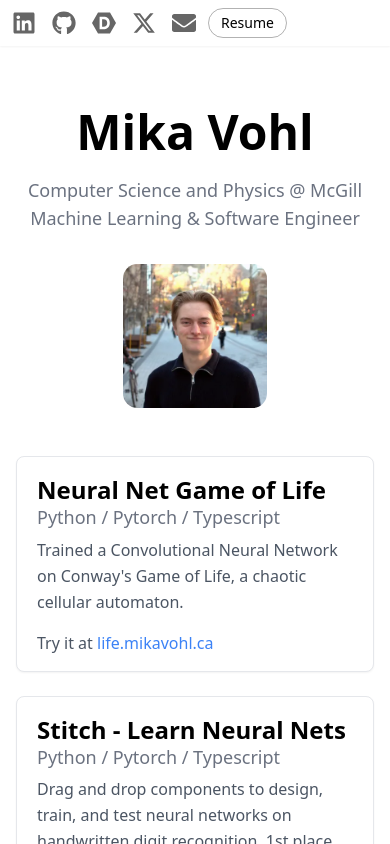
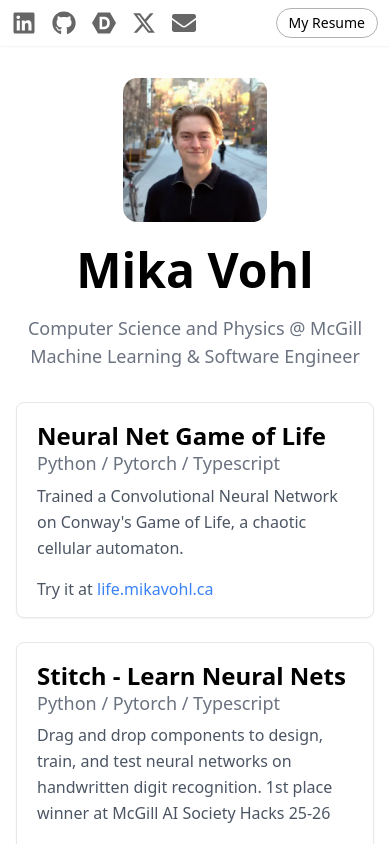
Before and after one commit to MikaVohl/mikavohl.github.io, a React (Vite) app: page / in a window 390 px wide. Shown: the top 844 px of the page. Built offline with nearby package versions, Linux system fonts and the light colour scheme.

Commit message:
mobile adjustments

```diff
--- a/src/App.jsx
+++ b/src/App.jsx
@@ -7,7 +7,7 @@ export default function App() {
   return (
     <div className="flex min-h-screen w-full flex-col">
       <Navbar/>
-      <div className="h-[60px]" />
+      <div className="h-[46px] md:h-[60px]" />
       <main className="container mx-auto max-w-6xl px-4 flex-1">
         <Intro/>
         <Projects/>
--- a/src/components/Intro.jsx
+++ b/src/components/Intro.jsx
@@ -2,10 +2,10 @@ export default function Intro() {
   return (
     <section
       id="intro"
-      className="scroll-mt-32 py-12 text-center md:py-20"
+      className="scroll-mt-32 py-8 text-center md:py-20"
     >
-      <div className="flex w-full max-w-5xl flex-col items-center gap-8 text-center md:flex-row md:items-center md:justify-between md:gap-16 md:text-left">
-        <div className="max-w-xl text-center md:text-left">
+      <div className="flex w-full max-w-5xl flex-col items-center gap-6 text-center md:flex-row md:items-center md:justify-between md:gap-16 md:text-left">
+        <div className="order-2 max-w-xl text-center md:order-1 md:text-left">
           <h2 className="text-5xl font-semibold md:text-6xl">Mika Vohl</h2>
           <h3 className="mt-5 text-lg text-gray-500 md:text-2xl">
             Computer Science and Physics @ McGill
@@ -13,7 +13,7 @@ export default function Intro() {
             Machine Learning & Software Engineer
           </h3>
         </div>
-        <picture className="flex-shrink-0">
+        <picture className="order-1 flex-shrink-0 md:order-2">
           {/* WebP first */}
           <source
             type="image/webp"
--- a/src/components/Navbar.jsx
+++ b/src/components/Navbar.jsx
@@ -20,14 +20,14 @@ export default function Navbar() {
           ))}
         </ul>
 
-        <div className="flex justify-center sm:justify-end">
+        <div className="ml-auto flex justify-end sm:ml-0">
           <a
             href="/MikaVohlResume.pdf"
             target="_blank"
             rel="noreferrer"
             className="rounded-full border border-black/30 px-3 py-1 text-sm font-medium text-black transition hover:border-black hover:bg-black hover:text-white sm:px-4 sm:text-base"
           >
-            Resume
+            My Resume
           </a>
         </div>
       </div>
```
